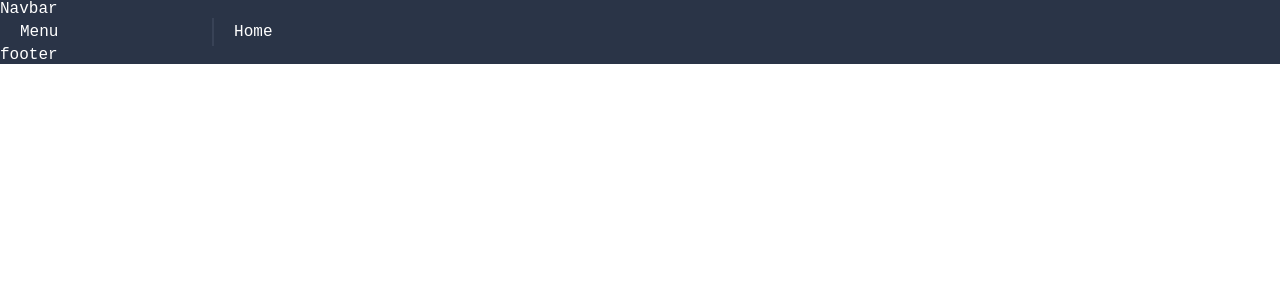
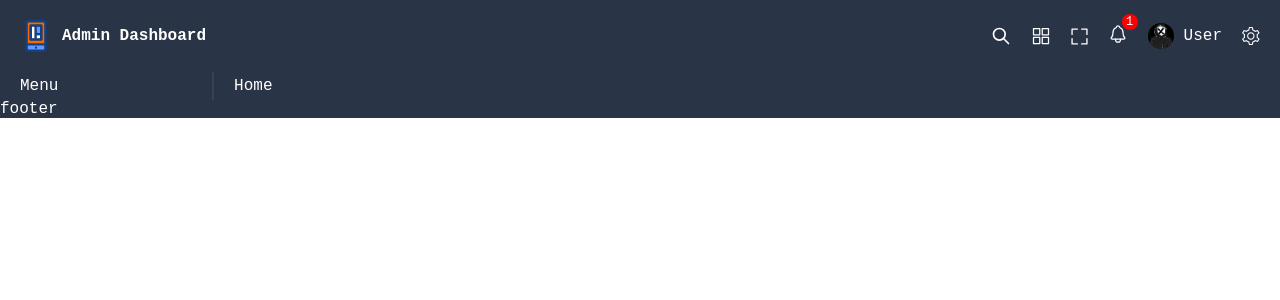
Before and after one commit to 3xp1o1t/React-Admin-Dashboard, a React (Vite) app: page / in a window 1280 px wide. Shown: the top 300 px of the page. Built offline with nearby package versions, Linux system fonts and the light colour scheme.

Commit message:
Added: Navbar styles

```diff
--- a/src/components/navbar/Navbar.tsx
+++ b/src/components/navbar/Navbar.tsx
@@ -1,6 +1,27 @@
 import './navbar.scss';
 const Navbar = () => {
-  return <div className="navbar">Navbar</div>;
+  return (
+    <div className="navbar">
+      <div className="logo">
+        <img src="logo.svg" alt="logo image" />
+        <span>Admin Dashboard</span>
+      </div>
+      <div className="icons">
+        <img src="/search.svg" alt="" className="icon" />
+        <img src="/app.svg" alt="" className="icon" />
+        <img src="/expand.svg" alt="" className="icon" />
+        <div className="notification">
+          <img src="/notifications.svg" alt="" />
+          <span>1</span>
+        </div>
+        <div className="user">
+          <img src="/mx.jpg" alt="" />
+          <span>User</span>
+        </div>
+        <img src="/settings.svg" alt="" className="icon" />
+      </div>
+    </div>
+  );
 };
 
 export default Navbar;
--- a/src/components/navbar/navbar.scss
+++ b/src/components/navbar/navbar.scss
@@ -1,2 +1,55 @@
 .navbar {
+  width: 100%;
+  padding: 20px;
+  display: flex;
+  align-items: center;
+  justify-content: space-between;
+
+  //logo
+  .logo {
+    display: flex;
+    align-items: center;
+    font-weight: bold;
+    gap: 10px;
+  }
+  // .icons
+  .icons {
+    display: flex;
+    align-items: center;
+    gap: 20px;
+
+    // Notifications
+    .notification {
+      position: relative;
+
+      span {
+        background-color: red;
+        color: white;
+        width: 16px;
+        height: 16px;
+        border-radius: 50%;
+        position: absolute;
+        top: -10px;
+        right: -10px;
+        display: flex;
+        align-items: center;
+        justify-content: center;
+        font-size: 12px;
+      }
+    }
+
+    // user
+    .user {
+      display: flex;
+      align-items: center;
+      gap: 10px;
+
+      img {
+        width: 26px;
+        height: 26px;
+        border-radius: 50%;
+        object-fit: cover;
+      }
+    }
+  }
 }
```
Also changed, not shown: public/mx.jpg (added).
